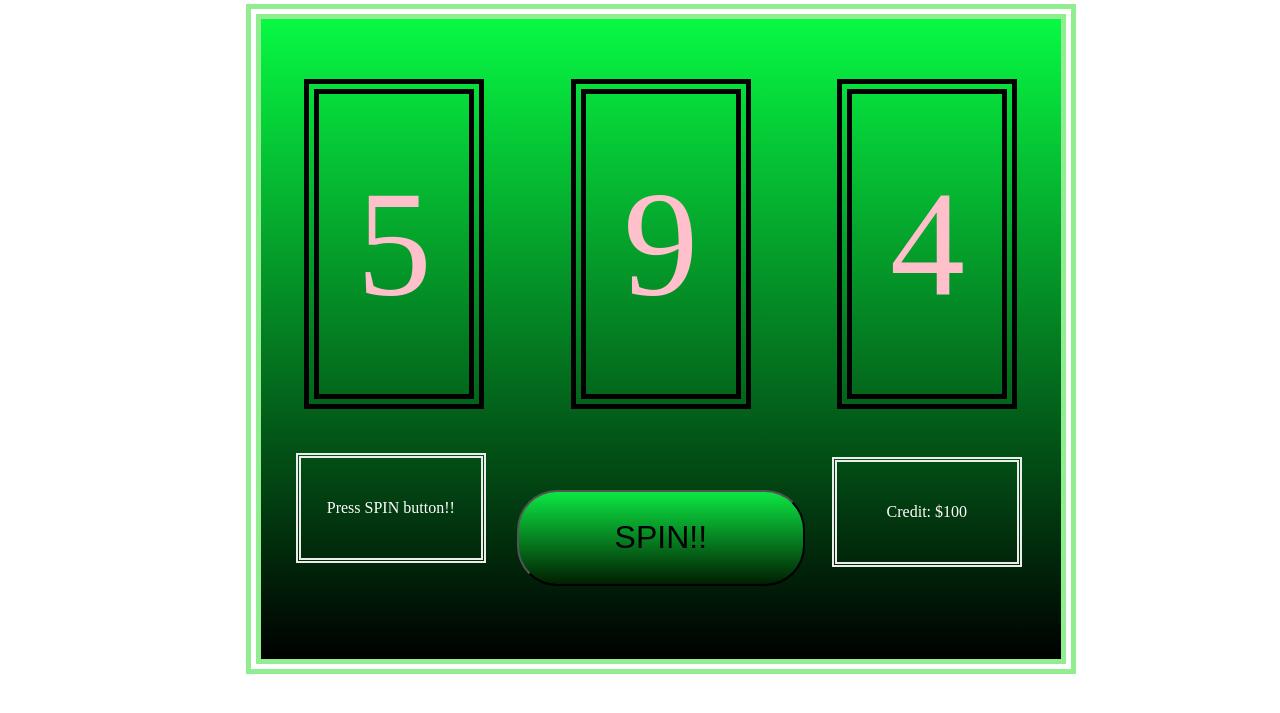
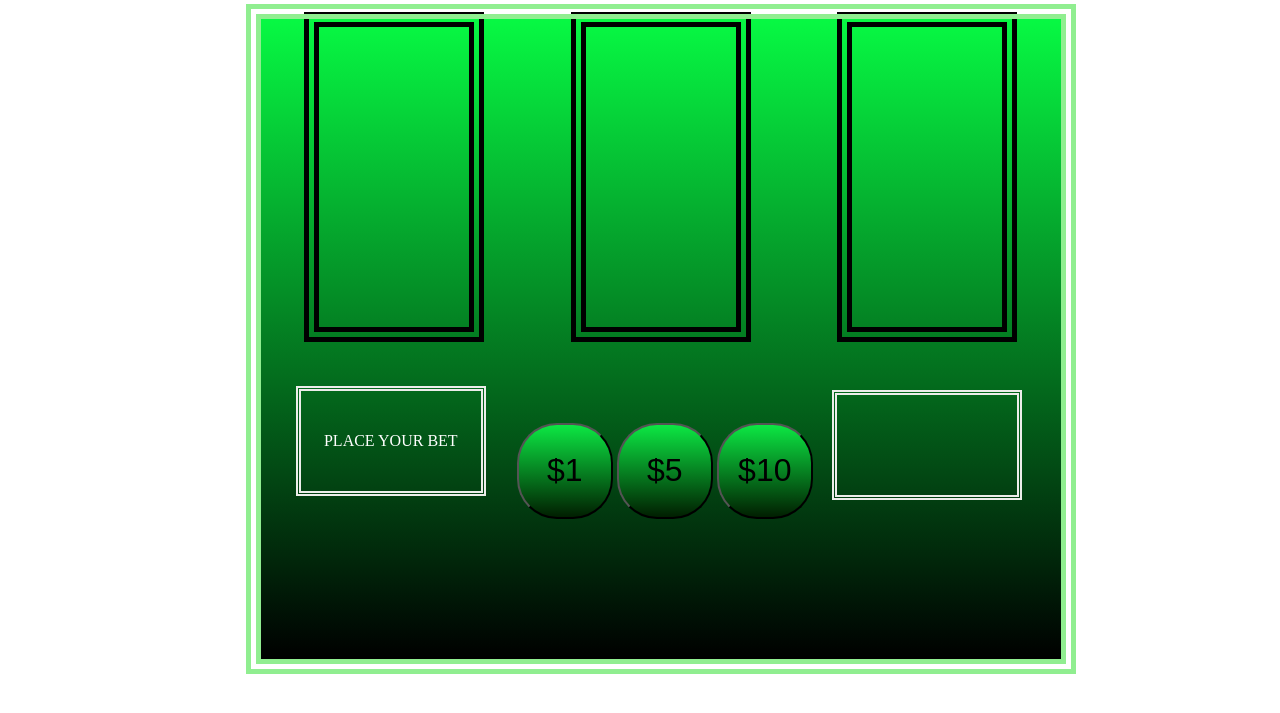
Before and after one commit to GHRepoCarlos-H/Milestone-project-sass, a plain HTML site: page index.html in a window 1280 px wide. Shown: the part 61-774 px from the top of the page. Drawn offline with Linux system fonts and the light colour scheme.

Commit message:
added three buttons for betting

```diff
--- a/index.html
+++ b/index.html
@@ -15,10 +15,18 @@
             <div id="card-2"></div>
             <div id="card-3"></div>
         </section>
-        <button id="btn">SPIN!!</button>
+        <section id="btn-card">
+
+        <button id="btn1">$1</button>
+        <button id="btn2">$5</button>
+        <button id="btn3">$10</button>
+
+        </section>
+
         <section class="result-class">
             <div id="result-card"></div>
         </section>
+
         <section class="score-class">
             <div id="score-card"></div>
         </section>
@@ -29,3 +37,11 @@
     <script src="score.js"></script>
 </body>
 </html>
+
+<!-- Features to add per instructions
+
+-  Allow players to choose their original bet
+-  Smaller wins $5 and $10
+-  Sound effects or animations
+-  Use images instead of numbers
+-  -->
--- a/result.js
+++ b/result.js
@@ -1,6 +1,6 @@
 
 const resultContainer = document.getElementById("result-card");
-resultContainer.textContent = ("Press SPIN button!!");
+resultContainer.textContent = ("PLACE YOUR BET ");
 
 
 function winnerCheck(){
--- a/score.js
+++ b/score.js
@@ -1,5 +1,8 @@
 
 let currentScore = 100;
+let btn1 = 1;
+let btn2 = 5;
+let btn3 = 10;
 
 
 spin.addEventListener("click", function(){
--- a/style.css
+++ b/style.css
@@ -81,13 +81,13 @@ main{
 
 /*Set up and decorate spin button*/
 
-button{
+#btn1, #btn2, #btn3{
     position: relative;
     top: 3em;
     left:8em ;
     font-size: xx-large;
     height: 3em;
-    width: 9em;
+    width: 3em;
     background: linear-gradient(to bottom, rgb(12, 231, 67), rgb(1, 31, 1));
     border-radius: 40px;
 }
```
